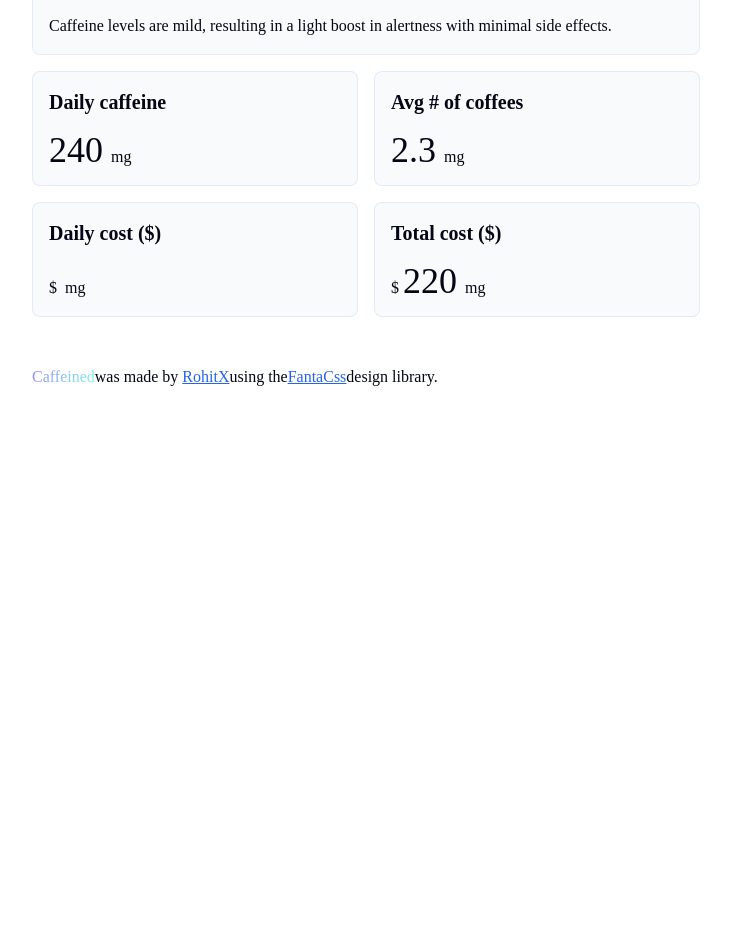
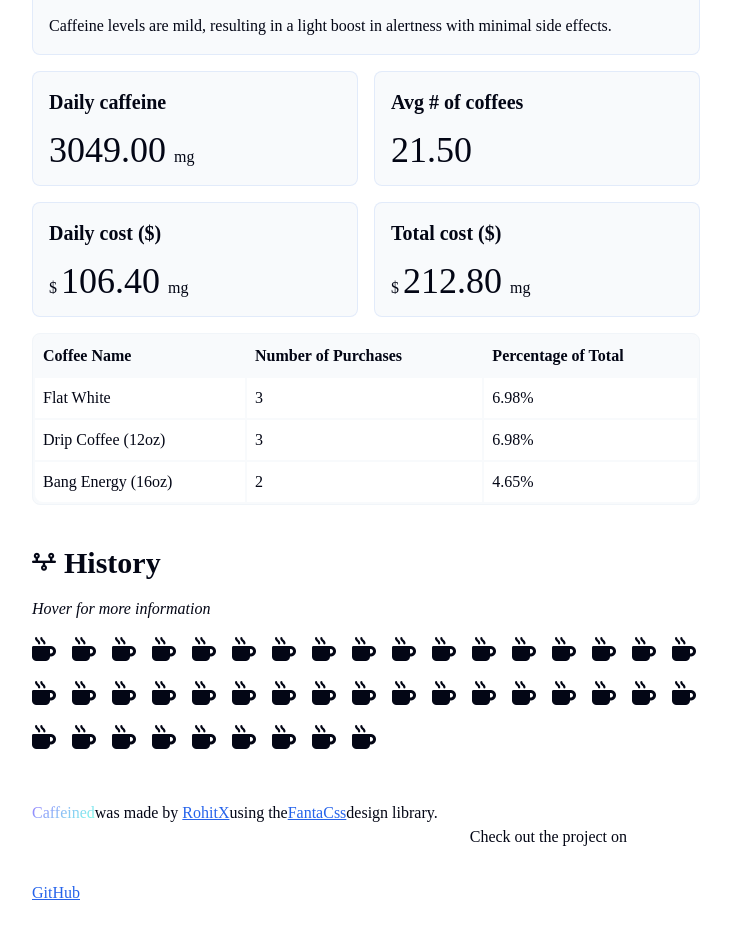
Before and after one commit to rohitxess/coffee, a React (Vite) app in the folder coffee/: page / in a window 1280 px wide. Shown: the part 1340-2276 px from the top of the page, without its empty margins (274-1005 px from the left). Before the commit the page ends 1777 px from the top, so only its background shows below. Built offline with nearby package versions, Linux system fonts and the light colour scheme; a web font is replaced by a local one.

Commit message:
code for the components layout, modal and stats

```diff
--- a/coffee/index.html
+++ b/coffee/index.html
@@ -11,6 +11,7 @@
   </head>
   <body>
     <div id="root"></div>
+    <div id="portal"></div>
     <script type="module" src="/src/main.jsx"></script>
   </body>
 </html>
--- /dev/null
+++ b/coffee/src/components/Authentication.jsx
@@ -0,0 +1,22 @@
+
+
+export default function Authentication () {
+    return (
+        <>
+        <h2 className="sign-up-text">Sign up/ Login</h2>
+        <p>Sing in to your account</p>
+        <input type="text" placeholder="Email" />
+        <input type="password" placeholder="*******" />
+        <button>
+            <p>Submit</p>
+        </button>
+        <hr />
+        <div className="register-content">
+            <p>Don&apos;t have an account</p>
+            <button>
+                <p>Sign up</p>
+            </button>
+        </div>
+        </>
+    )
+}
--- a/coffee/src/components/History.jsx
+++ b/coffee/src/components/History.jsx
@@ -1,9 +1,31 @@
-
-
+import { calculateCurrentCaffeineLevel, coffeeConsumptionHistory, getCaffeineAmount, timeSinceConsumption } from "../utils";
 
 export default function History() {
     return (
         <>
+         <div className="section-header">
+                <i className="fa-solid fa-timeline"></i>
+                <h2>History</h2>
+            </div>
+            <p><i>Hover for more information</i></p>
+            <div className="coffee-history">
+                {Object.keys(coffeeConsumptionHistory).sort((a,b) => b - a).map((utcTime, coffeeIndex) => {
+                    const coffee = coffeeConsumptionHistory[utcTime]
+                    const timeSinceConsume = timeSinceConsumption(utcTime)
+                    const originalAmount = getCaffeineAmount(coffee.name)
+                    const remainingAmount = calculateCurrentCaffeineLevel({
+                        [utcTime]: coffee
+                    })
+
+                    const summary = `${coffee.name} | ${timeSinceConsume} | ${coffee.cost} |${remainingAmount}mg / ${originalAmount}mg`;
+
+                    return (
+                        <div title={summary} key={coffeeIndex}>
+                            <i className="fa-solid fa-mug-hot"></i>
+                        </div>
+                    )
+                })}
+            </div>
         </>
     )
 }
--- a/coffee/src/components/Layout.jsx
+++ b/coffee/src/components/Layout.jsx
@@ -1,6 +1,13 @@
+
+import Modal from "./Modal";
+import Authentication from './Authentication';
+import { useState } from "react";
 
 export default function Layout(props) {
     const { children } = props;
+    // using a state to control the modal
+    const [ showModal, setShowModal ] = useState(false);
+
 
     const header = (
         <header>
@@ -8,7 +15,9 @@
                 <h1 className="text-gradient">CAFFEINED</h1>
                 <p>For Coffee Insatiates</p>
             </div>
-            <button>
+            <button onClick={() => {
+                setShowModal(true)
+            }}>
                 <p>Sign up for free</p>
                 <i className="fa-solid fa-mug-hot"></i>
             </button>
@@ -18,11 +27,16 @@
     const footer = (
         <footer>
             <p><span className="text-gradient">Caffeined</span>was made by <a href="" target="_blank">RohitX</a>using the
-            <a target="_blank" href="">FantaCss</a>design library.</p>
+            <a target="_blank" href="">FantaCss</a>design library.</p><br />
+            Check out the project on <a href="" target="_blank">GitHub</a>
         </footer>
     )
     return (
         <>
+          {showModal &&
+           (  <Modal handleCloseModal = {() => {setShowModal(false)}} >
+               < Authentication />
+            </Modal>)}
             {header}
             <main>
                 {children}
--- a/coffee/src/components/Modal.jsx
+++ b/coffee/src/components/Modal.jsx
@@ -1,7 +1,15 @@
+import ReactDom from 'react-dom';
 
-export default function Modal() {
-    return (
-        <>
-        </>
+export default function Modal(props) {
+    const { children, handleCloseModal } = props;
+
+    return ReactDom.createPortal(
+        <div className='modal-container'>
+            <button onClick={handleCloseModal} className='modal-underlay'/>
+            <div className='modal-content'>
+                {children}
+            </div>
+        </div>,
+        document.getElementById('portal')
     )
 }
--- a/coffee/src/components/Stats.jsx
+++ b/coffee/src/components/Stats.jsx
@@ -1,6 +1,6 @@
 //functional component only scoped in this component
 
-import { calculateCurrentCaffeineLevel, coffeeConsumptionHistory, statusLevels } from "../utils";
+import { calculateCoffeeStats, calculateCurrentCaffeineLevel, coffeeConsumptionHistory, getTopThreeCoffees, statusLevels } from "../utils";
 
 function StatCard(props) {
     const { lg, title, children } = props;
@@ -17,14 +17,16 @@
 export default function Stats() {
    //creating an object
 
-   const stats = {
-        daily_caffeine: 240,
-        daily_cost: 6.8,
-        average_coffee: 2.3,
-        total_cost: 220
-    }
+   //invoke the function calculate coffee stats from utils
 
-    const caffeineLevel = calculateCurrentCaffeineLevel(coffeeConsumptionHistory)
+   const stats = calculateCoffeeStats(coffeeConsumptionHistory);
+
+    const caffeineLevel = calculateCurrentCaffeineLevel(coffeeConsumptionHistory);
+    const warningLevel = caffeineLevel < statusLevels['low'].maxLevel ?
+        'low' :
+        caffeineLevel <statusLevels['high'].maxLevel ?
+            'moderate' :
+            'high'
 
     return (
         <>
@@ -36,19 +38,39 @@
                 <StatCard lg title="Active caffeine level">
                     <div className="status">
                         <p><span className="stat-text">{caffeineLevel}</span> mg</p>
-                        <h5 style={{color: statusLevels['low'].color , background:statusLevels['low'].background}}>Low</h5>
+                        <h5 style={{color: statusLevels[warningLevel].color , background:statusLevels[warningLevel].background}}>Low</h5>
                     </div>
-                    <p>{statusLevels['low'].description}</p>
+                    <p>{statusLevels[warningLevel].description}</p>
                 </StatCard>
                 <StatCard title="Daily caffeine">
                     <p><span className="stat-text">{stats.daily_caffeine}</span> mg</p>
                     </StatCard>
                 <StatCard title="Avg # of coffees">
-                    <p><span className="stat-text">{stats.average_coffee}</span> mg</p> </StatCard>
+                    <p><span className="stat-text">{stats.average_coffees}</span></p> </StatCard>
                 <StatCard title="Daily cost ($)">
-                    <p>$ <span className="stat-text">{stats.cost}</span> mg</p></StatCard>
+                    <p>$ <span className="stat-text">{stats.daily_cost}</span> mg</p></StatCard>
                 <StatCard title="Total cost ($)">
                     <p>$ <span className="stat-text">{stats.total_cost}</span> mg</p></StatCard>
+                <table className="stat-table">
+                    <thead>
+                        <tr>
+                            <th>Coffee Name</th>
+                            <th>Number of Purchases</th>
+                            <th>Percentage of Total</th>
+                        </tr>
+                    </thead>
+                    <tbody>
+                        {getTopThreeCoffees(coffeeConsumptionHistory).map((coffee, coffeeIndex) => {
+                            return (
+                                <tr key={coffeeIndex}>
+                                    <td>{coffee.coffeeName}</td>
+                                    <td>{coffee.count}</td>
+                                    <td>{coffee.percentage}</td>
+                                </tr>
+                            )
+                        })}
+                    </tbody>
+                </table>
             </div>
         </>
     )
```
Also changed, not shown: coffee/src/components/Authenticaiton.jsx (deleted).
